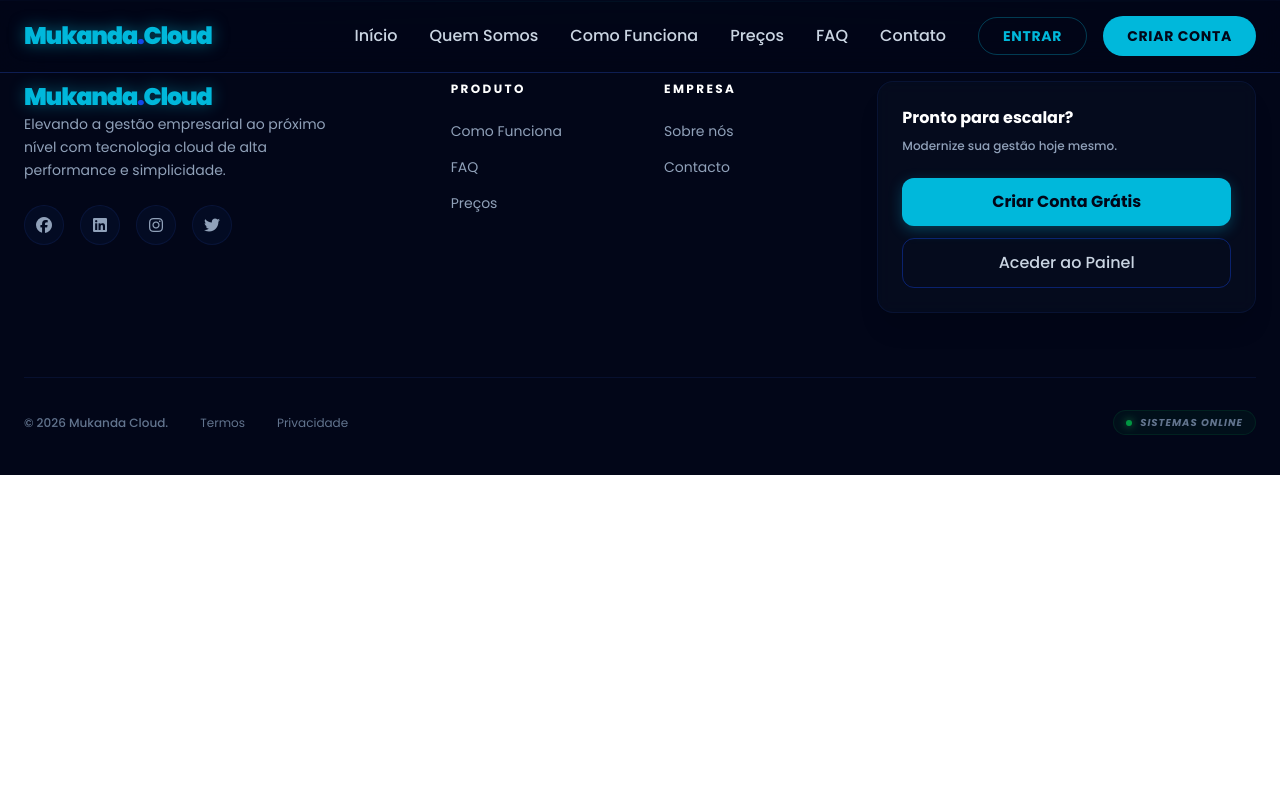
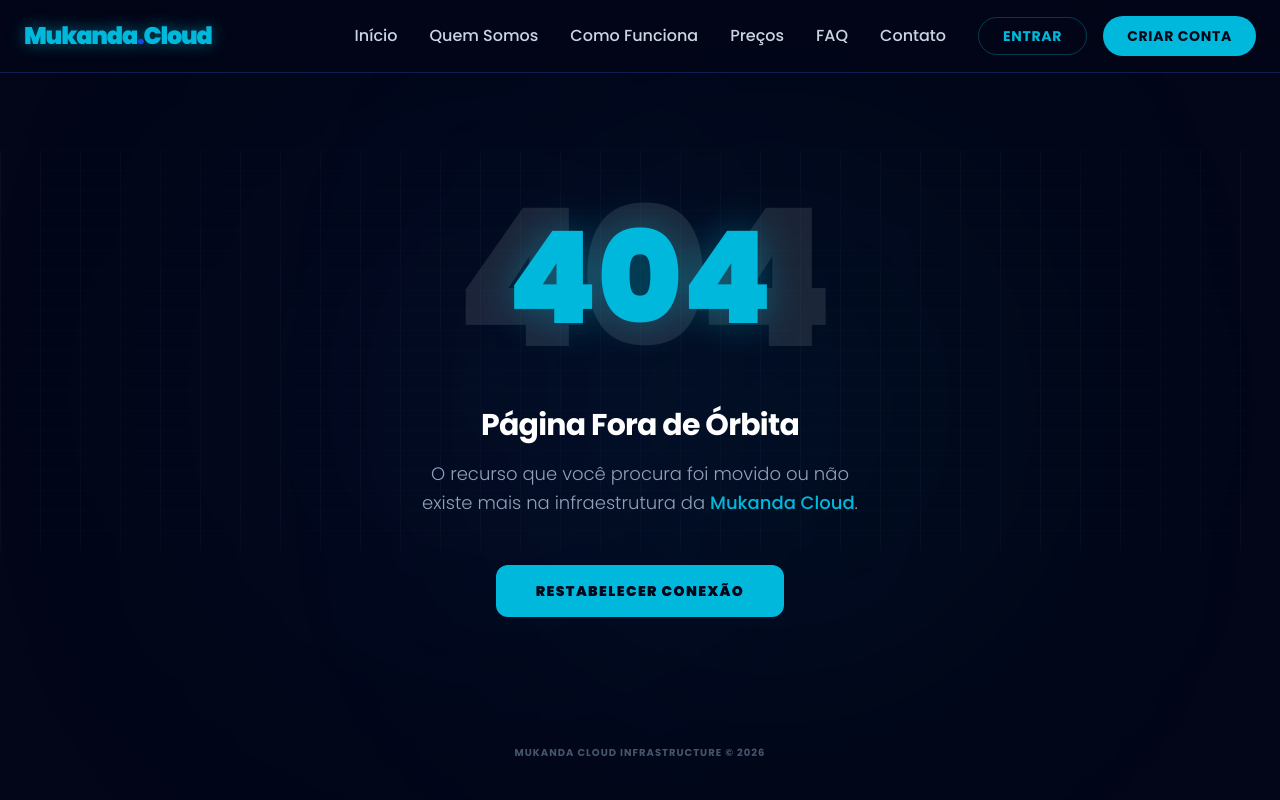
Before and after one commit to nsimba-afonso-nwayami/mukanda-cloud, a React (Vite) app: page /contacto in a window 1280 px wide. Shown: the top 800 px of the page. Built offline with nearby package versions, Linux system fonts and the light colour scheme.

Commit message:
Página not found feita

```diff
--- a/src/pages/site/NotFound.jsx
+++ b/src/pages/site/NotFound.jsx
@@ -5,6 +5,57 @@ export default function NotFound() {
     <>
       <title>Página não encontrada | Mukanda Cloud</title>
 
+      <section className="relative bg-slate-950 min-h-screen flex flex-col items-center justify-center px-6 text-center overflow-hidden">
+
+        {/* Grid de Perspectiva (Efeito Cyber/Cloud) */}
+        <div className="absolute inset-0 z-0 opacity-20"
+             style={{ backgroundImage: `linear-gradient(to right, #1e293b 1px, transparent 1px), linear-gradient(to bottom, #1e293b 1px, transparent 1px)`, perspective: '500px', backgroundSize: '40px 40px', transform: 'rotateX(60deg) translateY(-100px)' }}>
+        </div>
+
+        {/* Glows de Fundo Ambientes */}
+        <div className="absolute top-1/4 left-1/4 w-96 h-96 bg-blue-900/20 blur-[150px] rounded-full" />
+        <div className="absolute bottom-1/4 right-1/4 w-96 h-96 bg-cyan-500/10 blur-[150px] rounded-full" />
+
+        <div className="relative z-10 space-y-8">
+
+          {/* 404 Monumental com Efeito de Sombra Projetada */}
+          <div className="relative inline-block">
+             <h1 className="text-8xl md:text-[12rem] font-black text-white leading-none tracking-tighter opacity-10 select-none">
+              404
+            </h1>
+            <div className="absolute inset-0 flex items-center justify-center">
+               <span className="text-7xl md:text-9xl font-black text-cyan-500 drop-shadow-[0_0_20px_rgba(6,182,212,0.4)]">
+                404
+              </span>
+            </div>
+          </div>
+
+          <div className="space-y-4">
+            <h2 className="text-2xl md:text-3xl font-bold text-white tracking-tight">
+              Página Fora de Órbita
+            </h2>
+            <p className="text-slate-400 text-lg max-w-md mx-auto font-light leading-relaxed">
+              O recurso que você procura foi movido ou não existe mais na infraestrutura da <span className="text-cyan-500 font-medium">Mukanda Cloud</span>.
+            </p>
+          </div>
+
+          {/* Botão Padronizado (rounded-xl e text-sm) */}
+          <div className="pt-4">
+            <Link
+              to="/"
+              className="inline-block px-10 py-4 bg-cyan-500 text-slate-950 font-black rounded-xl hover:bg-cyan-300 hover:shadow-[0_15px_35px_-10px_rgba(6,182,212,0.5)] transition-all duration-300 transform hover:-translate-y-1 uppercase tracking-widest text-sm"
+            >
+              Restabelecer Conexão
+            </Link>
+          </div>
+
+        </div>
+
+        {/* Footer da Página 404 */}
+        <div className="absolute bottom-10 text-slate-600 text-[10px] uppercase font-bold tracking-widest">
+          Mukanda Cloud Infrastructure © 2026
+        </div>
+      </section>
     </>
   );
 }
```
